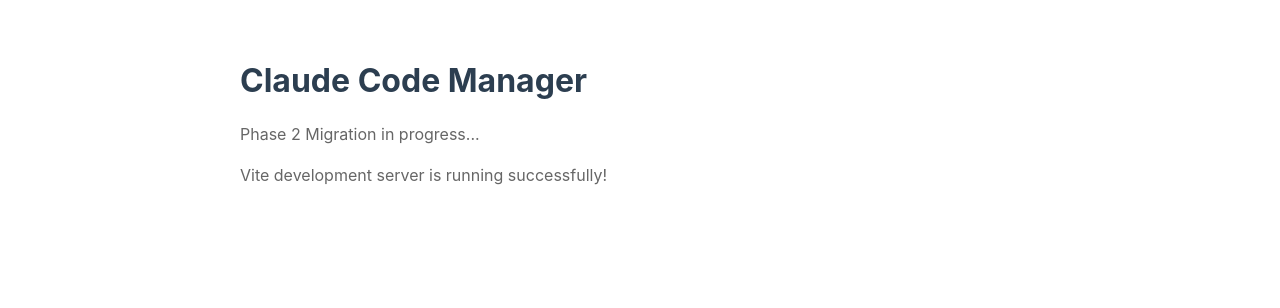
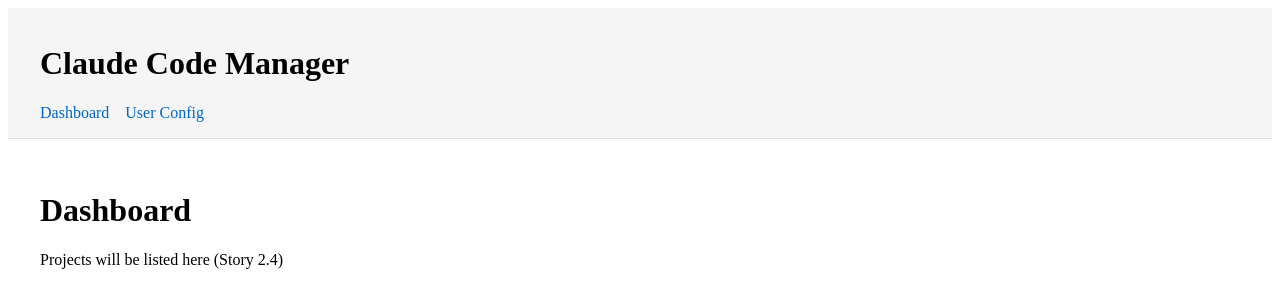
Before and after one commit to nitromike502/claude-code-web-manager, a Vue app: page / in a window 1280 px wide. Shown: the top 308 px of the page. Built offline with nearby package versions, Linux system fonts and the light colour scheme.

Commit message:
feat: [Task 2.2.4] update App.vue for routing with router-view and navigation

```diff
--- a/src/App.vue
+++ b/src/App.vue
@@ -1,8 +1,16 @@
 <template>
-  <div id="app" class="app">
-    <h1>Claude Code Manager</h1>
-    <p>Phase 2 Migration in progress...</p>
-    <p>Vite development server is running successfully!</p>
+  <div id="app" class="app-container">
+    <header class="app-header">
+      <h1>Claude Code Manager</h1>
+      <nav class="app-nav">
+        <router-link to="/">Dashboard</router-link>
+        <router-link to="/user">User Config</router-link>
+      </nav>
+    </header>
+
+    <main class="app-main">
+      <router-view />
+    </main>
   </div>
 </template>
 
@@ -13,19 +21,35 @@
 </script>
 
 <style scoped>
-.app {
-  padding: 2rem;
-  font-family: -apple-system, BlinkMacSystemFont, 'Segoe UI', Roboto, Oxygen, Ubuntu, Cantarell, sans-serif;
-  max-width: 800px;
-  margin: 0 auto;
+.app-container {
+  min-height: 100vh;
+  display: flex;
+  flex-direction: column;
 }
 
-h1 {
-  color: #2c3e50;
+.app-header {
+  background: #f5f5f5;
+  padding: 1rem 2rem;
+  border-bottom: 1px solid #ddd;
 }
 
-p {
-  color: #666;
-  line-height: 1.6;
+.app-nav {
+  display: flex;
+  gap: 1rem;
+  margin-top: 0.5rem;
+}
+
+.app-nav a {
+  color: #0066cc;
+  text-decoration: none;
+  font-weight: 500;
+}
+
+.app-nav a:hover {
+  text-decoration: underline;
+}
+
+.app-main {
+  flex: 1;
 }
 </style>
--- a/src/main.js
+++ b/src/main.js
@@ -1,8 +1,12 @@
 import { createApp } from 'vue'
 import App from './App.vue'
+import router from './router'
 
 // Initialize Vue app
 const app = createApp(App)
+
+// Use Vue Router
+app.use(router)
 
 // Load theme preference from localStorage
 const savedTheme = localStorage.getItem('claude-code-manager-theme') || 'light'
```
